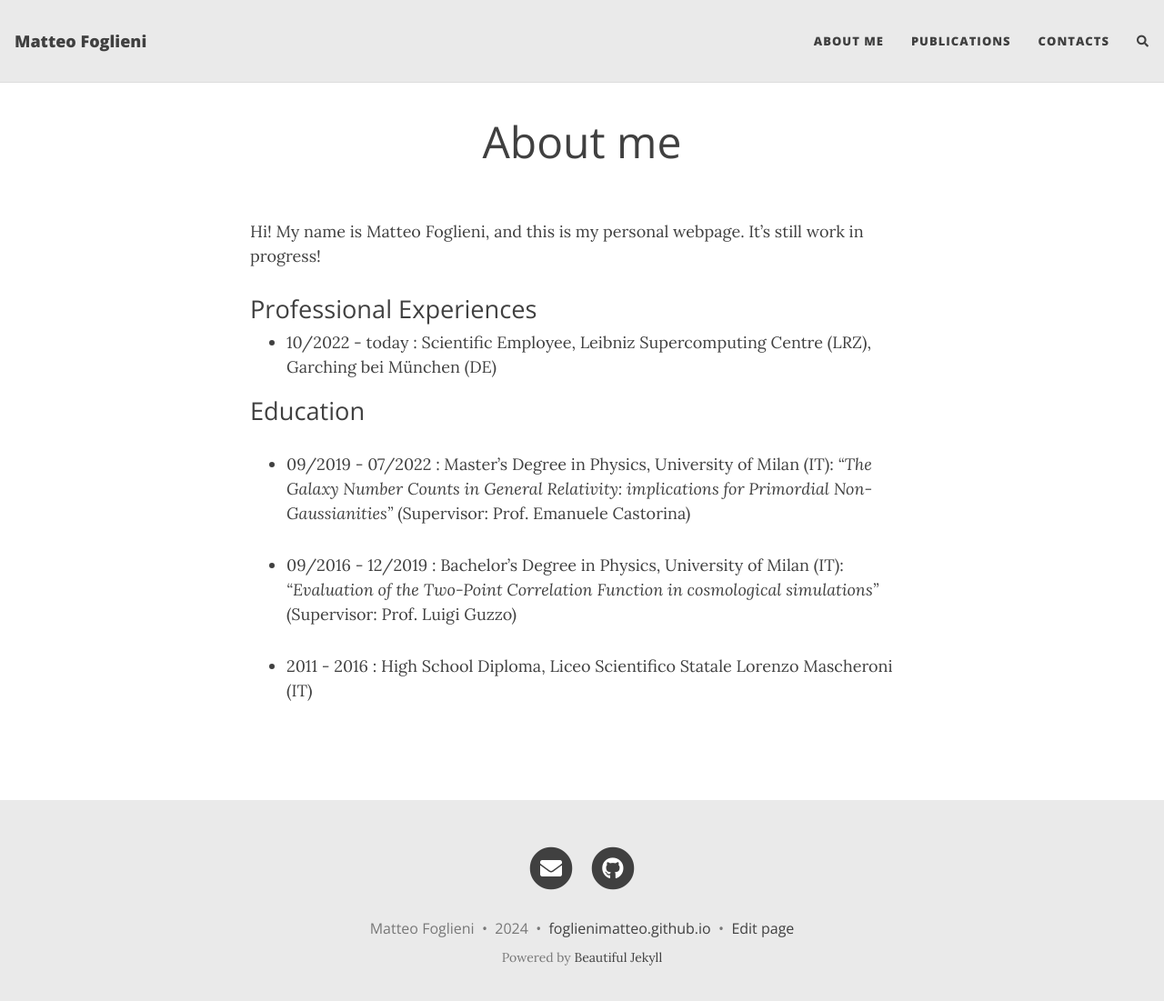
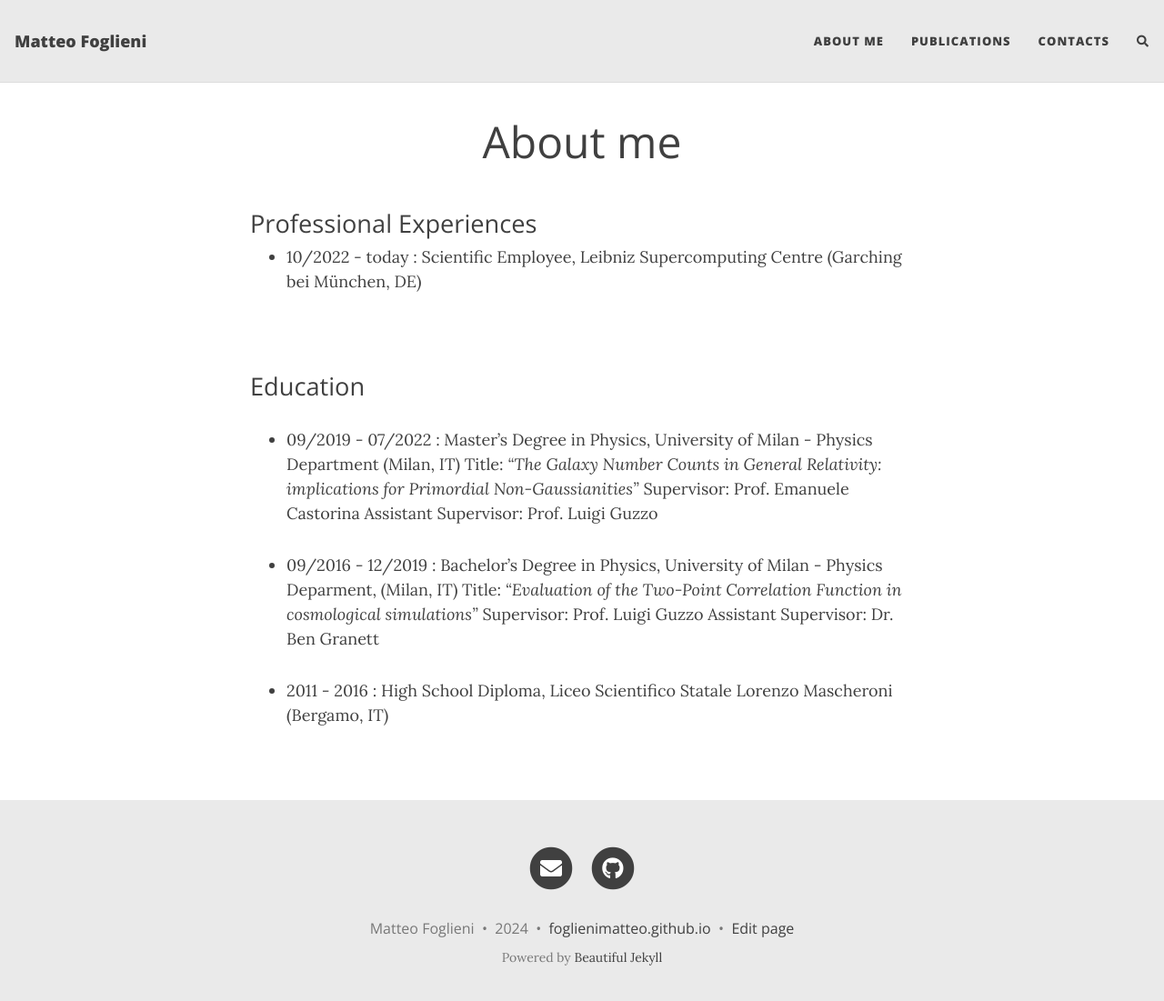
Before and after one commit to foglienimatteo/foglienimatteo.github.io, a Jekyll site: the page built from aboutme.md, in a window 1280 px wide and 1114 px high. Shown: the top 1101 px of the window at 91% size. Built offline with Jekyll 4.4.1, drawn with Linux system fonts in a browser that asks for light colours; nearby versions of some CDN libraries; comment, search, counter and statistics services are not loaded.

```diff
--- a/aboutme.md
+++ b/aboutme.md
@@ -4,19 +4,23 @@ title: About me
 #subtitle: Why you'd want to go on a date with me
 ---
 
-Hi! My name is Matteo Foglieni, and this is my personal webpage. It's still work in progress!
-
 
 ## Professional Experiences
 
-- 10/2022 - today : Scientific Employee, Leibniz Supercomputing Centre (LRZ), Garching bei München (DE)
+- 10/2022 - today : Scientific Employee, Leibniz Supercomputing Centre (Garching bei München, DE)
 
-
+<br>
 
 ## Education
 
-- 09/2019 - 07/2022 : Master's Degree in Physics, University of Milan (IT): _"The Galaxy Number Counts in General Relativity: implications for Primordial Non-Gaussianities"_ (Supervisor: Prof. Emanuele Castorina)
+- 09/2019 - 07/2022 : Master's Degree in Physics, University of Milan - Physics Department (Milan, IT)
+  Title: _"The Galaxy Number Counts in General Relativity: implications for Primordial Non-Gaussianities"_
+  Supervisor: Prof. Emanuele Castorina
+  Assistant Supervisor: Prof. Luigi Guzzo
 
-- 09/2016 - 12/2019 : Bachelor's Degree in Physics, University of Milan (IT): _"Evaluation of the Two-Point Correlation Function in cosmological simulations"_ (Supervisor: Prof. Luigi Guzzo)
+- 09/2016 - 12/2019 : Bachelor's Degree in Physics, University of Milan - Physics Deparment, (Milan, IT)
+  Title: _"Evaluation of the Two-Point Correlation Function in cosmological simulations"_
+  Supervisor: Prof. Luigi Guzzo
+  Assistant Supervisor: Dr. Ben Granett
 
-- 2011 - 2016 : High School Diploma, Liceo Scientifico Statale Lorenzo Mascheroni (IT)
+- 2011 - 2016 : High School Diploma, Liceo Scientifico Statale Lorenzo Mascheroni (Bergamo, IT)
--- a/index.html
+++ b/index.html
@@ -1,7 +1,7 @@
 ---
 layout: page
 title: Hi, I'm Matteo
-subtitle: Scientific Employee ath the Leibniz Supercomputing Centre (LRZ)
+subtitle: Scientific Employee ath the Leibniz Supercomputing Centre
 ---
 
 Hi! My name is Matteo Foglieni, and this is my personal webpage. It's still work in progress!
```
Also changed, not shown: contacts.md (+9 -9 lines).
